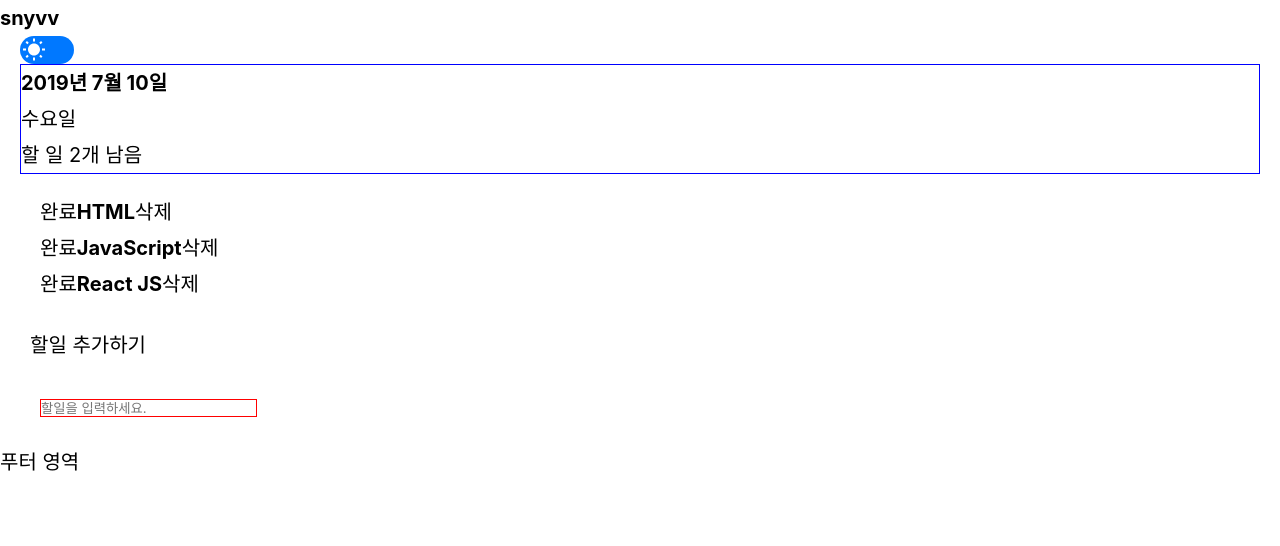
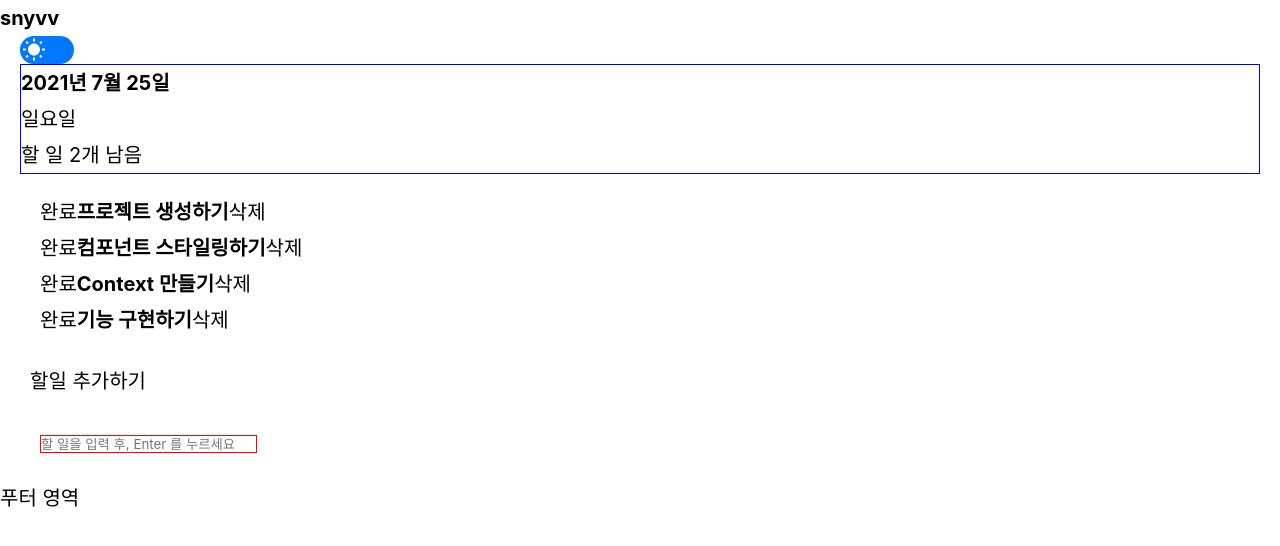
Before and after one commit to snyvvZ/todolist, a React (Create React App) app: page / in a window 1280 px wide. Both pictures are taken after a click on the button "할일 추가하기". Shown: the top 546 px of the page. Built offline with nearby package versions, Linux system fonts and the light colour scheme.

Commit message:
기능구현

```diff
--- a/src/components/todo/TodoCreate.js
+++ b/src/components/todo/TodoCreate.js
@@ -1,5 +1,6 @@
 import React, { useState } from 'react';
 import styled from 'styled-components';
+import { useTodoDispatch, useTodoNextId } from '../../TodoContext';
 
 const StyledAddButton = styled.button`
   padding: 8px 10px;
@@ -15,19 +16,45 @@ const StyledInput = styled.input`
 
 const TodoCreate = () => {
   const [open, setOpen] = useState(false);
+  const [value, setValue] = useState('');
 
-  const openToggle = () => setOpen(!open);
+  const dispatch = useTodoDispatch();
+  const nextId = useTodoNextId();
+
+  const onToggle = () => setOpen(!open);
+  const onChange = e => setValue(e.target.value);
+  const onSubmit = e => {
+    e.preventDefault(); // 새로고침 방지
+    dispatch({
+      type: 'CREATE',
+      todo: {
+        id: nextId.current,
+        text: value,
+        done: false
+      }
+    });
+    setValue('');
+    setOpen(false);
+    nextId.current += 1;
+  };
 
   return (
     <>
-      <StyledAddButton type="button" onClick={openToggle} open={open}>할일 추가하기</StyledAddButton>
+      <StyledAddButton type="button" onClick={onToggle} open={open}>할일 추가하기</StyledAddButton>
       {open && (
-        <StyledForm>
-          <StyledInput type="text" placeholder="할일을 입력하세요." />
+        <StyledForm onSubmit={onSubmit}>
+          <StyledInput
+            type="text"
+            placeholder="할일을 입력하세요."
+            autoFocus
+            placeholder="할 일을 입력 후, Enter 를 누르세요"
+            onChange={onChange}
+            value={value}
+          />
         </StyledForm>
       )}
     </>
   )
 }
 
-export default TodoCreate;
+export default React.memo(TodoCreate);
--- a/src/components/todo/TodoHead.js
+++ b/src/components/todo/TodoHead.js
@@ -8,13 +8,21 @@ const StyledTodoHead = styled.div`
 
 function TodoHead() {
   const todos = useTodoState();
-  console.log(todos);
+  const undoneTasks = todos.filter(todo => !todo.done);
+
+  const today = new Date();
+  const dateString = today.toLocaleDateString('ko-KR', {
+    year: 'numeric',
+    month: 'long',
+    day: 'numeric'
+  })
+  const dayName = today.toLocaleDateString('ko-KR', { weekday: 'long' });
 
   return (
     <StyledTodoHead>
-      <h1>2019년 7월 10일</h1>
-      <div className="todo__day">수요일</div>
-      <div className="todo__task">할 일 2개 남음</div>
+      <h1>{dateString}</h1>
+      <div className="todo__day">{dayName}</div>
+      <div className="todo__task">할 일 {undoneTasks.length}개 남음</div>
     </StyledTodoHead>
   );
 }
--- a/src/components/todo/TodoItem.js
+++ b/src/components/todo/TodoItem.js
@@ -1,17 +1,22 @@
 import React from 'react';
 import styled from 'styled-components';
+import { useTodoDispatch } from '../../TodoContext';
 
 const StyledTodoItem = styled.li`
 `
 
 const TodoItem = ({ id, done, text }) => {
+  const dispatch = useTodoDispatch();
+  const onToggle = () => dispatch({ type: 'TOGGLE', id });
+  const onRemove = () => dispatch({ type: 'REMOVE', id });
+
   return(
     <StyledTodoItem>
-      <button type="button">완료</button>
-      <strong>{text}</strong>
-      <button type="button">삭제</button>
+      <button done={done} onClick={onToggle} type="button">완료</button>
+      <strong done={done}>{text}</strong>
+      <button onClick={onRemove} type="button">삭제</button>
     </StyledTodoItem>
   )
 }
 
-export default TodoItem;
+export default React.memo(TodoItem);
--- a/src/components/todo/TodoList.js
+++ b/src/components/todo/TodoList.js
@@ -1,17 +1,25 @@
 import React from 'react';
 import styled from 'styled-components';
 import TodoItem from './TodoItem';
+import { useTodoState } from '../../TodoContext';
 
 const StyledTodoList = styled.ul`
   padding: 20px;
 `;
 
 const List = () => {
+  const todos = useTodoState();
+
   return(
     <StyledTodoList>
-      <TodoItem text="HTML" done={true} />
-      <TodoItem text="JavaScript" done={false} />
-      <TodoItem text="React JS" done={false} />
+      {todos.map(todo =>(
+        <TodoItem
+          key={todo.id}
+          id={todo.id}
+          text={todo.text}
+          done={todo.done}
+        />
+      ))}
     </StyledTodoList>
   )
 }
```
